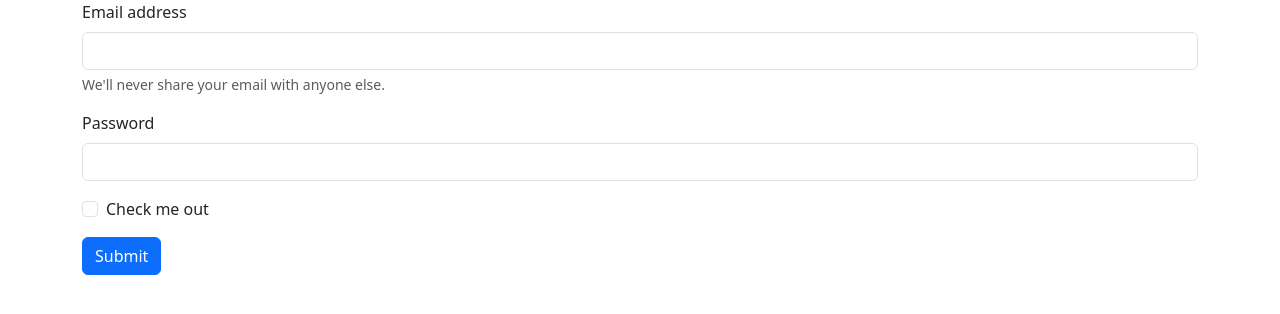
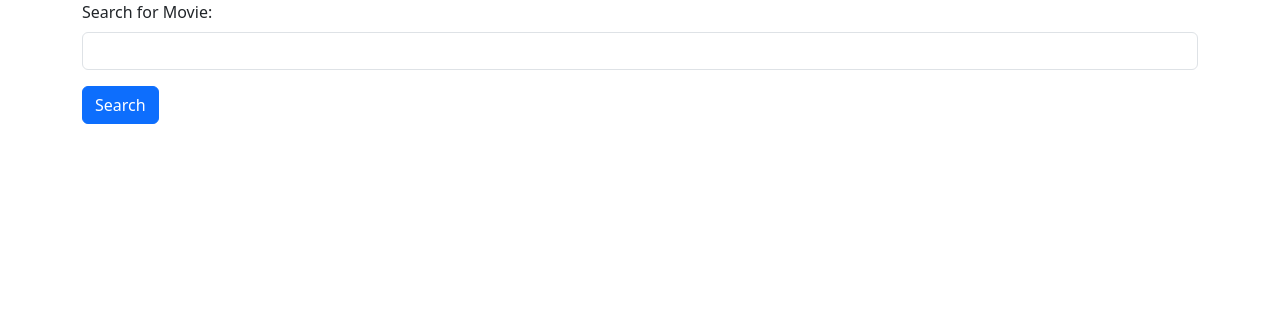
Before and after one commit to grecpt/moviereviewsproject, a Django app: page / in a window 1280 px wide. Shown: the top 314 px of the page. Run offline with Django 4.2, Linux system fonts and the light colour scheme.

Commit message:
Update the home.html form

```diff
--- a/movie/templates/home.html
+++ b/movie/templates/home.html
@@ -13,19 +13,10 @@
     <div class="container">
         <form>
             <div class="mb-3">
-                <label for="exampleInputEmail1" class="form-label">Email address</label>
-                <input type="email" class="form-control" id="exampleInputEmail1" aria-describedby="emailHelp">
-                <div id="emailHelp" class="form-text">We'll never share your email with anyone else.</div>
+                <label for="searchMovie" class="form-label">Search for Movie:</label>
+                <input type="text" class="form-control" name="searchMovie" />
             </div>
-            <div class="mb-3">
-                <label for="exampleInputPassword1" class="form-label">Password</label>
-                <input type="password" class="form-control" id="exampleInputPassword1">
-            </div>
-            <div class="mb-3 form-check">
-                <input type="checkbox" class="form-check-input" id="exampleCheck1">
-                <label class="form-check-label" for="exampleCheck1">Check me out</label>
-            </div>
-            <button type="submit" class="btn btn-primary">Submit</button>
+            <button type="submit" class="btn btn-primary">Search</button>
         </form>
     </div>
 </body>
```
